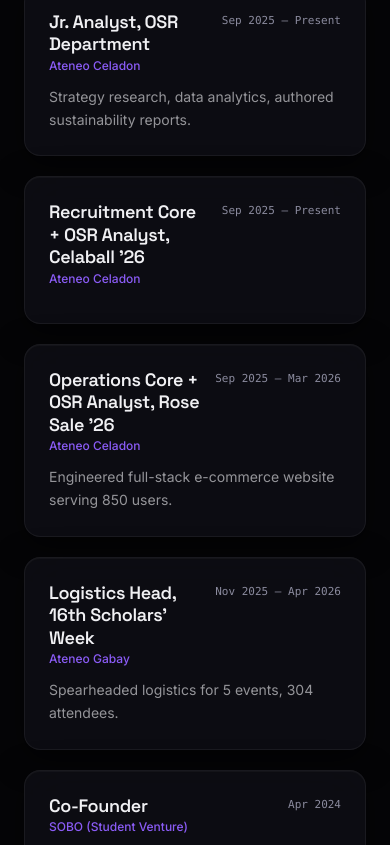
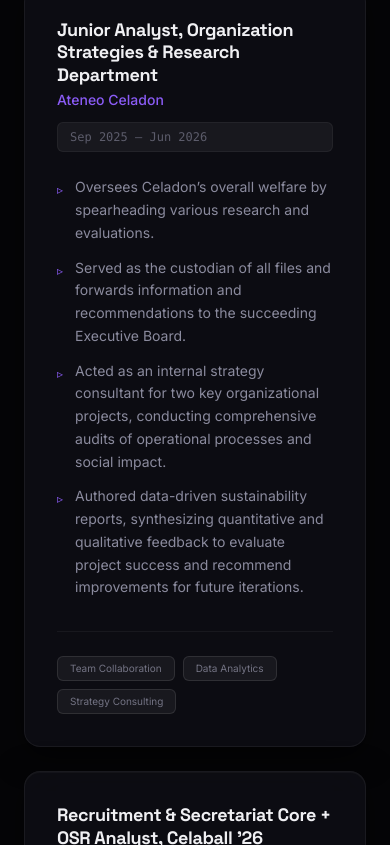
Before and after one commit to Koala3353/portfolio, a Next.js app: page /experience in a window 390 px wide. Shown: the part 4139-4984 px from the top of the page. Built offline with nearby package versions, Linux system fonts and the light colour scheme.

Commit message:
feat: revamp organization and impact section with detailed bullets and skills

```diff
--- a/src/app/experience/page.tsx
+++ b/src/app/experience/page.tsx
@@ -122,43 +122,65 @@
   org: string;
   role: string;
   period: string;
-  description: string;
+  bullets: string[];
+  skills: string[];
 }
 
 const leadershipEntries: LeadershipEntry[] = [
   {
     org: "Ateneo Celadon",
-    role: "Jr. Analyst, OSR Department",
-    period: "Sep 2025 – Present",
-    description:
-      "Strategy research, data analytics, authored sustainability reports.",
+    role: "Junior Analyst, Organization Strategies & Research Department",
+    period: "Sep 2025 – Jun 2026",
+    bullets: [
+      "Oversees Celadon’s overall welfare by spearheading various research and evaluations.",
+      "Served as the custodian of all files and forwards information and recommendations to the succeeding Executive Board.",
+      "Acted as an internal strategy consultant for two key organizational projects, conducting comprehensive audits of operational processes and social impact.",
+      "Authored data-driven sustainability reports, synthesizing quantitative and qualitative feedback to evaluate project success and recommend improvements for future iterations."
+    ],
+    skills: ["Team Collaboration", "Data Analytics", "Strategy Consulting"]
   },
   {
     org: "Ateneo Celadon",
-    role: "Recruitment Core + OSR Analyst, Celaball '26",
-    period: "Sep 2025 – Present",
-    description: "",
+    role: "Recruitment & Secretariat Core + OSR Analyst, Celaball '26",
+    period: "Sep 2025 – Jun 2026",
+    bullets: [
+      "Spearheaded event logistics by designing and deploying a centralized table reservation system in Google Workspace, successfully streamlining seat allocation for 70+ attendees.",
+      "Managed core documentation and compliance by developing and distributing essential event forms, including parental consent and registration, ensuring strict adherence to organizational guidelines."
+    ],
+    skills: ["Data Analytics", "Google Apps Script"]
   },
   {
     org: "Ateneo Celadon",
     role: "Operations Core + OSR Analyst, Rose Sale '26",
     period: "Sep 2025 – Mar 2026",
-    description:
-      "Engineered full-stack e-commerce website serving 850 users.",
+    bullets: [
+      "Engineered a full-stack e-commerce website with real-time Google Sheets integration (replacing legacy Google Forms), serving 850~ unique users.",
+      "Developed an automated Delivery Portal using Google Apps Script to manage end-to-end fulfillment, increasing delivery volume by 35% and eliminating manual data entry for runners.",
+      "Authored a comprehensive project audit report, providing data-driven recommendations to optimize resource allocation and operational efficiency for future project iterations."
+    ],
+    skills: ["Web Development", "Team Collaboration", "Process Automation", "Google Apps Script"]
   },
   {
     org: "Ateneo Gabay",
-    role: "Logistics Head, 16th Scholars' Week",
+    role: "Logistics Head, 16th Scholars’ Week",
     period: "Nov 2025 – Apr 2026",
-    description:
-      "Spearheaded logistics for 5 events, 304 attendees.",
+    bullets: [
+      "Spearheaded end-to-end logistics and technical execution for five campus-wide events serving 304 total attendees, including a 118-person flagship gathering night.",
+      "Lead the logistics core team in event execution and contingency planning to ensure seamless operations.",
+      "Managed venue procurement and independently operated a 5-hour light and sound system during peak sessions to ensure 100% operational continuity and zero technical downtime."
+    ],
+    skills: ["Logistics Management", "Team Collaboration", "Event Execution"]
   },
   {
     org: "SOBO (Student Venture)",
-    role: "Co-Founder",
+    role: "Co-Founder & Student Entrepreneur",
     period: "Apr 2024",
-    description: "Generated PHP 50,000 net profit in 72 hours.",
-  },
+    bullets: [
+      "Launched and managed a rapid-turnover retail venture, generating PHP 50,000 net profit in 72 hours.",
+      "Oversaw end-to-end supply chain logistics, forecasting demand to minimize food waste and optimize inventory turnover during peak sales period."
+    ],
+    skills: ["Entrepreneurship", "Supply Chain Logistics", "Financial Forecasting"]
+  }
 ];
 
 interface EducationEntry {
@@ -458,7 +480,7 @@
             accent="Impact"
           />
 
-          <div className="grid grid-cols-1 md:grid-cols-2 gap-5">
+          <div className="flex flex-col gap-6">
             {leadershipEntries.map((entry, i) => (
               <motion.div
                 key={`${entry.role}-${entry.period}`}
@@ -467,25 +489,44 @@
                 initial="hidden"
                 whileInView="visible"
                 viewport={{ once: true, amount: 0.2 }}
-                className="glass-card rounded-2xl p-6 hover:border-white/15 transition-colors"
+                className="glass-card rounded-2xl p-8 hover:border-white/15 transition-colors"
               >
-                <div className="flex items-start justify-between gap-3 mb-3">
+                <div className="flex flex-col md:flex-row md:items-start justify-between gap-3 mb-6">
                   <div>
-                    <h3 className="font-semibold text-sm text-foreground">
+                    <h3 className="font-bold text-xl text-foreground mb-1">
                       {entry.role}
                     </h3>
-                    <p className="text-accent text-xs font-medium mt-0.5">
+                    <p className="text-accent text-sm font-medium">
                       {entry.org}
                     </p>
                   </div>
-                  <span className="text-[11px] text-muted font-mono whitespace-nowrap mt-0.5">
+                  <span className="text-xs font-mono text-muted/60 whitespace-nowrap bg-white/5 px-3 py-1.5 rounded-md shrink-0 border border-white/5">
                     {entry.period}
                   </span>
                 </div>
-                {entry.description && (
-                  <p className="text-sm text-foreground/60 leading-relaxed">
-                    {entry.description}
-                  </p>
+
+                {entry.bullets && entry.bullets.length > 0 && (
+                  <ul className="space-y-3 mb-8">
+                    {entry.bullets.map((bullet, idx) => (
+                      <li key={idx} className="flex items-start gap-3">
+                        <span className="text-accent mt-1.5 text-xs">▹</span>
+                        <span className="text-muted text-sm md:text-base leading-relaxed">{bullet}</span>
+                      </li>
+                    ))}
+                  </ul>
+                )}
+
+                {entry.skills && entry.skills.length > 0 && (
+                  <div className="flex flex-wrap gap-2 pt-6 border-t border-white/5 mt-auto">
+                    {entry.skills.map((skill) => (
+                      <span
+                        key={skill}
+                        className="text-[10px] md:text-xs px-3 py-1 rounded-md bg-white/5 border border-white/10 text-muted/80"
+                      >
+                        {skill}
+                      </span>
+                    ))}
+                  </div>
                 )}
               </motion.div>
             ))}
```
